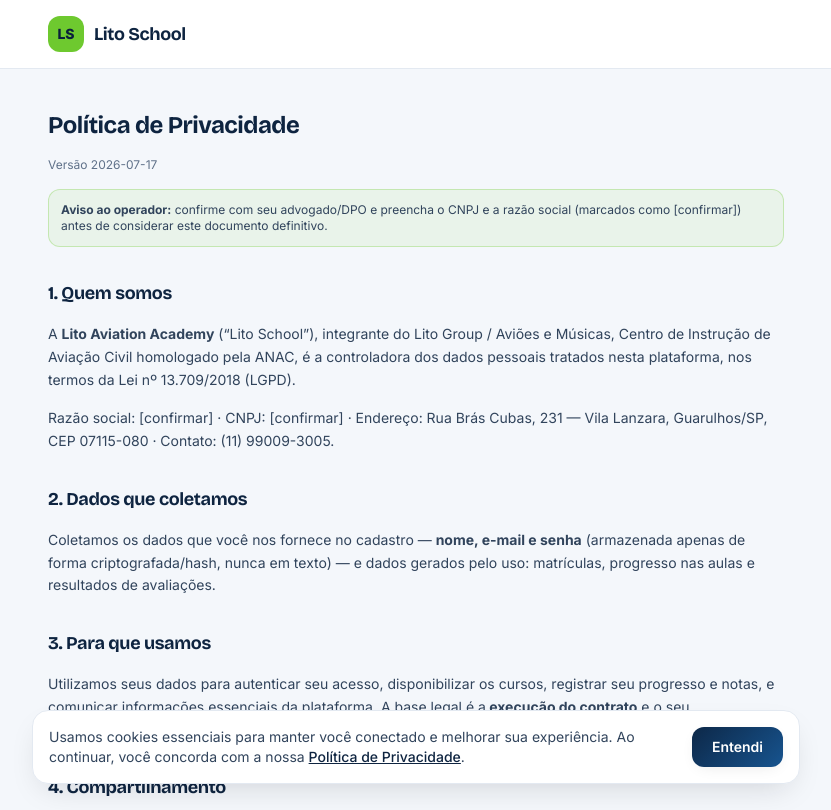
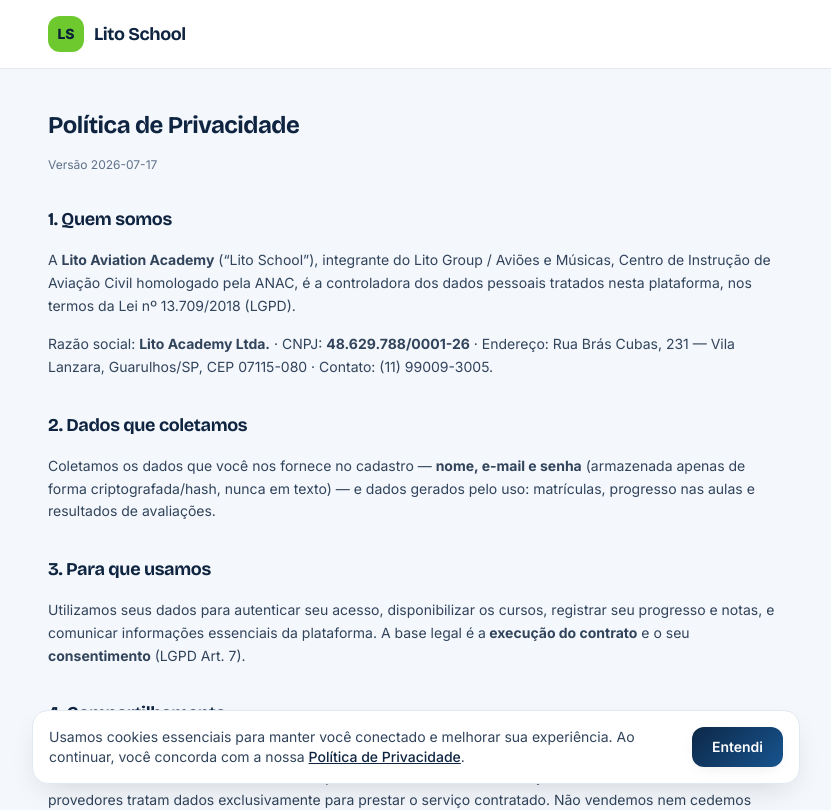
Before and after one commit to LitoGroup/aulas, a Next.js app: page /privacidade in a window 1280 px wide. Shown: the top 810 px of the page, without its empty margins (224-1055 px from the left). Built offline with nearby package versions, Linux system fonts and the light colour scheme.

Commit message:
docs(lgpd): preencher razao social e CNPJ (Lito Academy Ltda.) na politica e termos

```diff
--- a/src/app/(legal)/privacidade/page.tsx
+++ b/src/app/(legal)/privacidade/page.tsx
@@ -12,11 +12,6 @@
       <h1 className="text-2xl font-bold text-[color:var(--ink)]">Política de Privacidade</h1>
       <p className="text-xs text-[color:var(--muted)]">Versão {LEGAL_VERSION}</p>
 
-      <p className="rounded-xl border border-[color:var(--accent)]/30 bg-[color:var(--accent)]/8 p-3 text-xs text-[color:var(--ink-soft)]">
-        <strong>Aviso ao operador:</strong> confirme com seu advogado/DPO e preencha o CNPJ e a
-        razão social (marcados como [confirmar]) antes de considerar este documento definitivo.
-      </p>
-
       <H>1. Quem somos</H>
       <p>
         A <strong>Lito Aviation Academy</strong> (“Lito School”), integrante do Lito Group /
@@ -25,8 +20,9 @@
         13.709/2018 (LGPD).
       </p>
       <p>
-        Razão social: [confirmar] · CNPJ: [confirmar] · Endereço: Rua Brás Cubas, 231 — Vila
-        Lanzara, Guarulhos/SP, CEP 07115-080 · Contato: (11) 99009-3005.
+        Razão social: <strong>Lito Academy Ltda.</strong> · CNPJ:{" "}
+        <strong>48.629.788/0001-26</strong> · Endereço: Rua Brás Cubas, 231 — Vila Lanzara,
+        Guarulhos/SP, CEP 07115-080 · Contato: (11) 99009-3005.
       </p>
 
       <H>2. Dados que coletamos</H>
--- a/src/app/(legal)/termos/page.tsx
+++ b/src/app/(legal)/termos/page.tsx
@@ -13,16 +13,16 @@
       <p className="text-xs text-[color:var(--muted)]">Versão {LEGAL_VERSION}</p>
 
       <p className="rounded-xl border border-[color:var(--accent)]/30 bg-[color:var(--accent)]/8 p-3 text-xs text-[color:var(--ink-soft)]">
-        <strong>Aviso ao operador:</strong> confirme com seu advogado e preencha CNPJ/razão social
-        [confirmar] e as condições comerciais (item 5) antes de considerar definitivo.
+        <strong>Aviso ao operador:</strong> revise com seu advogado e preencha as condições
+        comerciais (item 5) conforme o modelo de negócio antes de considerar definitivo.
       </p>
 
       <H>1. Objeto</H>
       <p>
-        Estes Termos regem o uso da plataforma <strong>Lito School</strong>, mantida pela Lito
-        Aviation Academy (Lito Group / Aviões e Músicas — razão social e CNPJ [confirmar], sediada
-        na Rua Brás Cubas, 231, Guarulhos/SP), que oferece cursos e conteúdos educacionais de
-        aviação online.
+        Estes Termos regem o uso da plataforma <strong>Lito School</strong>, mantida por{" "}
+        <strong>Lito Academy Ltda.</strong> (CNPJ 48.629.788/0001-26 — Lito Group / Aviões e
+        Músicas), sediada na Rua Brás Cubas, 231 — Vila Lanzara, Guarulhos/SP, que oferece cursos e
+        conteúdos educacionais de aviação online.
       </p>
 
       <H>2. Conta e acesso</H>
```
